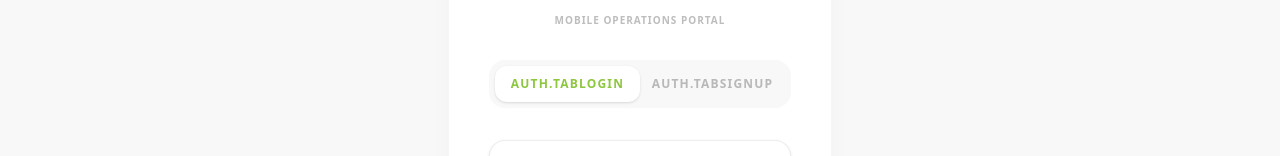
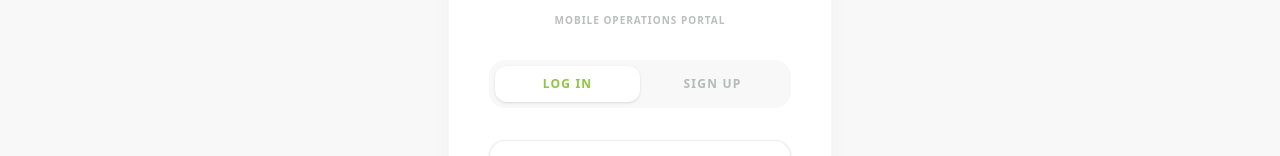
Before and after one commit to niofrequency/PANGANSARI-UTAMA, a React (Vite) app: page / in a window 1280 px wide. Shown: the part 196-352 px from the top of the page. Built offline with nearby package versions, Linux system fonts and the light colour scheme; no server answers; the database is empty.

Commit message:
Update translations.ts

```diff
--- a/src/i18n/translations.ts
+++ b/src/i18n/translations.ts
@@ -61,6 +61,11 @@ export const translations = {
       firstLoginHint: "First time logging in? If your admin has added your email, just enter it with a new password — that creates your account.",
       orDivider: 'or',
       googleButton: 'Continue with Google',
+      googleButtonSignup: 'Sign up with Google',
+      tabLogin: 'Log In',
+      tabSignup: 'Sign Up',
+      signupButton: 'Sign Up',
+      signupHint: "Enter the email your admin added you with, then choose a password — this creates your account.",
       footer: 'Pangansari Utama · Food Resources Solutions',
     },
     accessRestricted: {
@@ -281,6 +286,11 @@ export const translations = {
       firstLoginHint: 'Baru pertama kali masuk? Jika admin sudah menambahkan email Anda, cukup masukkan email dan kata sandi baru — ini akan membuat akun Anda.',
       orDivider: 'atau',
       googleButton: 'Lanjutkan dengan Google',
+      googleButtonSignup: 'Daftar dengan Google',
+      tabLogin: 'Masuk',
+      tabSignup: 'Daftar',
+      signupButton: 'Daftar',
+      signupHint: 'Masukkan email yang telah ditambahkan admin Anda, lalu buat kata sandi — ini akan membuat akun Anda.',
       footer: 'Pangansari Utama · Food Resources Solutions',
     },
     accessRestricted: {
```
